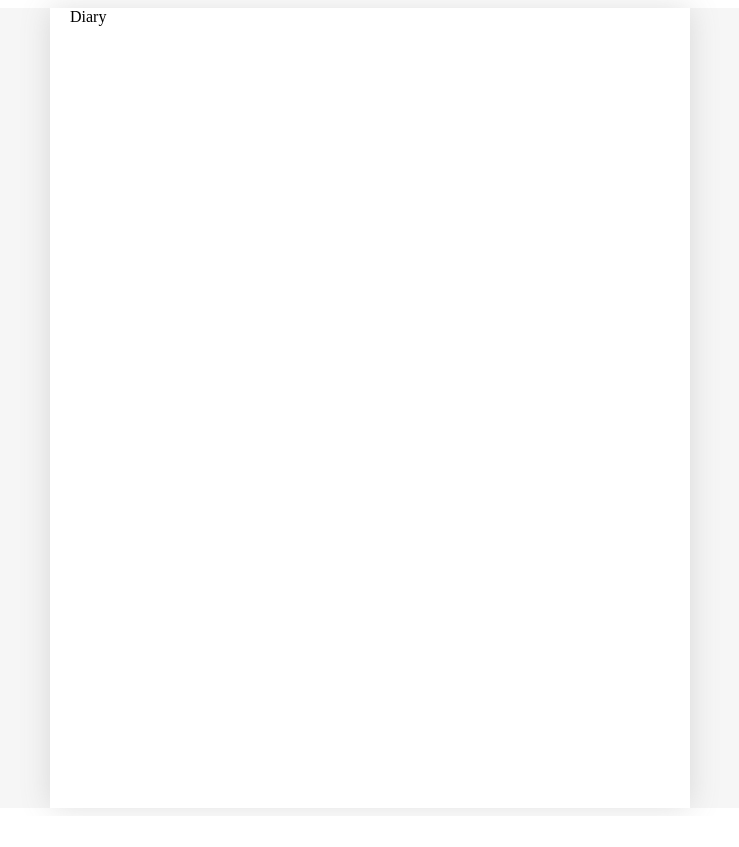
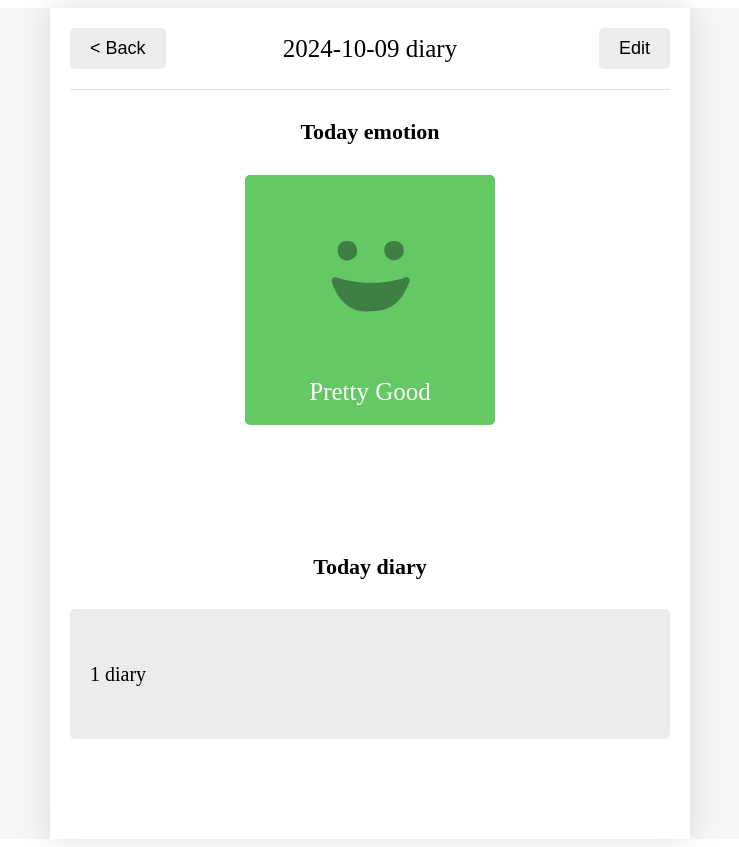
Before and after one commit to jisung-lee7/play-react, a React (Create React App) app: page /diary/1 in a window 1280 px wide. Shown: the whole page, without its empty margins (270-1009 px from the left). Before the commit the page ends 816 px from the top, so only its background shows below. Built offline with nearby package versions, Linux system fonts and the light colour scheme.

Commit message:
feat: add feature of Diary page

```diff
--- a/src/components/emotional-diary/editor/editor.jsx
+++ b/src/components/emotional-diary/editor/editor.jsx
@@ -3,45 +3,8 @@ import EmotionItem from '../emotion-item/emotion-item'
 import Button from '../elements/button/button'
 import { useEffect, useState } from 'react'
 import { useNavigate } from 'react-router-dom'
-
-const emotionList = [
-  {
-    emotionId: 1,
-    emotionName: 'Pretty Good'
-  },
-  {
-    emotionId: 2,
-    emotionName: 'Good'
-  },
-  {
-    emotionId: 3,
-    emotionName: 'So so'
-  },
-  {
-    emotionId: 4,
-    emotionName: 'Bad'
-  },
-  {
-    emotionId: 5,
-    emotionName: 'Very bad'
-  }
-]
-
-const getStringedDate = (targetDate) => {
-  let year = targetDate.getFullYear()
-  let month = targetDate.getMonth() + 1
-  let date = targetDate.getDate()
-
-  if (month < 10) {
-    month = `0${month}`
-  }
-
-  if (date < 10) {
-    date = `0${date}`
-  }
-
-  return `${year}-${month}-${date}`
-}
+import { emotionList } from '../../../utils/constants'
+import { getStringedDate } from '../../../utils/get-stringed-date'
 
 const Editor = ({ initDiarys, onSubmit }) => {
   const [input, setInput] = useState({
--- /dev/null
+++ b/src/components/emotional-diary/hooks/useDiary.jsx
@@ -0,0 +1,25 @@
+import { useContext, useEffect, useState } from 'react'
+import { Navigate } from 'react-router-dom'
+import { DiaryStateContext } from '../emotional-diary/emotional-diary'
+
+const useDiary = (id) => {
+  const diarys = useContext(DiaryStateContext)
+  const [currentDiaryItem, setCurrentDiaryItem] = useState()
+
+  useEffect(() => {
+    const currentDiaryItem = diarys.find(
+      (diary) => String(diary.id) === String(id)
+    )
+
+    if (!currentDiaryItem) {
+      window.alert('Invalid access.')
+      Navigate('/', { replace: true })
+    }
+
+    setCurrentDiaryItem(currentDiaryItem)
+  }, [id, diarys])
+
+  return currentDiaryItem
+}
+
+export default useDiary
--- a/src/components/emotional-diary/pages/diary.jsx
+++ b/src/components/emotional-diary/pages/diary.jsx
@@ -1,10 +1,38 @@
-import { useParams } from 'react-router-dom'
+import { useNavigate, useParams } from 'react-router-dom'
+import useDiary from '../hooks/useDiary'
+import { getStringedDate } from '../../../utils/get-stringed-date'
+import Button from '../elements/button/button'
+import Header from '../elements/header/header'
+import Viewer from '../viewer/viewer'
 
 const Diary = () => {
   const params = useParams()
-  console.log(params)
+  const navigate = useNavigate()
 
-  return <div>Diary</div>
+  const currentDiaryItem = useDiary(params.id)
+
+  if (!currentDiaryItem) {
+    return <div>Loading data...</div>
+  }
+
+  const { createdDate, emotionId, content } = currentDiaryItem
+  const title = getStringedDate(new Date(createdDate))
+
+  return (
+    <div>
+      <Header
+        title={`${title} diary`}
+        leftChild={<Button text={'< Back'} onClick={() => navigate(-1)} />}
+        rightChild={
+          <Button
+            text={'Edit'}
+            onClick={() => navigate(`/edit/${params.id}`)}
+          />
+        }
+      />
+      <Viewer emotionId={emotionId} content={content} />
+    </div>
+  )
 }
 
 export default Diary
--- a/src/components/emotional-diary/pages/edit.jsx
+++ b/src/components/emotional-diary/pages/edit.jsx
@@ -1,19 +1,17 @@
-import { useContext, useEffect, useState } from 'react'
+import { useContext } from 'react'
 import { useNavigate, useParams } from 'react-router-dom'
+import useDiary from '../hooks/useDiary'
 import Editor from '../editor/editor'
 import Button from '../elements/button/button'
 import Header from '../elements/header/header'
-import {
-  DiaryDispatchContext,
-  DiaryStateContext
-} from '../emotional-diary/emotional-diary'
+import { DiaryDispatchContext } from '../emotional-diary/emotional-diary'
 
 const Edit = () => {
-  const [currentDiaryItem, setCurrentDiaryItem] = useState()
   const params = useParams()
-  const diarys = useContext(DiaryStateContext)
   const { handleToEdit, handleToDelete } = useContext(DiaryDispatchContext)
   const navigate = useNavigate()
+  const currentDiaryItem = useDiary(params.id)
+
   const handleToBack = () => {
     navigate(-1)
   }
@@ -41,19 +39,6 @@ const Edit = () => {
     }
   }
 
-  useEffect(() => {
-    const currentDiaryItem = diarys.find(
-      (diary) => String(diary.id) === String(params.id)
-    )
-
-    if (!currentDiaryItem) {
-      window.alert('Invalid access.')
-      navigate('/', { replace: true })
-    }
-
-    setCurrentDiaryItem(currentDiaryItem)
-  }, [params.id, diarys])
-
   return (
     <div>
       <div>
--- /dev/null
+++ b/src/components/emotional-diary/viewer/viewer.css
@@ -0,0 +1,69 @@
+.viewer>div {
+  width: 100%;
+  margin-bottom: 100px;
+  display: flex;
+  flex-direction: column;
+  align-items: center;
+  text-align: center;
+}
+
+.viewer>div>h4 {
+  font-size: 22px;
+  font-weight: bold;
+}
+
+.viewer .emotion_img_wrapper {
+  width: 250px;
+  height: 250px;
+  border-radius: 5px;
+
+  display: flex;
+  flex-direction: column;
+  align-items: center;
+  justify-content: space-around;
+
+  color: white;
+  font-size: 25px;
+}
+
+.viewer .emotion_img_wrapper_1 {
+  color: white;
+  background-color: rgb(100, 201, 100);
+}
+
+.viewer .emotion_img_wrapper_2 {
+  color: white;
+  background-color: rgb(157, 215, 114);
+}
+
+.viewer .emotion_img_wrapper_3 {
+  color: white;
+  background-color: rgb(253, 206, 23);
+}
+
+.viewer .emotion_img_wrapper_4 {
+  color: white;
+  background-color: rgb(253, 132, 70);
+}
+
+.viewer .emotion_img_wrapper_5 {
+  color: white;
+  background-color: rgb(253, 86, 95);
+}
+
+.viewer .content_wrapper {
+  width: 100%;
+  background-color: rgb(236, 236, 236);
+  border-radius: 5px;
+
+  word-break: keep-all;
+  overflow-wrap: break-word;
+}
+
+.viewer .content_wrapper>p {
+  padding: 20px;
+  text-align: left;
+  font-size: 20px;
+  font-weight: 400;
+  line-height: 2.5;
+}
--- /dev/null
+++ b/src/components/emotional-diary/viewer/viewer.jsx
@@ -0,0 +1,28 @@
+import './viewer.css'
+import { getEmotionImage } from '../../../utils/get-emotion-image'
+import { emotionList } from '../../../utils/constants'
+
+const Viewer = ({ emotionId, content }) => {
+  const emotionItem = emotionList.find(
+    (emotion) => String(emotion.emotionId) === String(emotionId)
+  )
+  return (
+    <div className="viewer">
+      <div className="img_section">
+        <h4>Today emotion</h4>
+        <div className={`emotion_img_wrapper emotion_img_wrapper_${emotionId}`}>
+          <img src={getEmotionImage(emotionId)} />
+          <div>{emotionItem.emotionName}</div>
+        </div>
+      </div>
+      <div className="content_section">
+        <h4>Today diary</h4>
+        <div className="content_wrapper">
+          <p>{content}</p>
+        </div>
+      </div>
+    </div>
+  )
+}
+
+export default Viewer
--- /dev/null
+++ b/src/utils/constants.js
@@ -0,0 +1,22 @@
+export const emotionList = [
+  {
+    emotionId: 1,
+    emotionName: 'Pretty Good'
+  },
+  {
+    emotionId: 2,
+    emotionName: 'Good'
+  },
+  {
+    emotionId: 3,
+    emotionName: 'So so'
+  },
+  {
+    emotionId: 4,
+    emotionName: 'Bad'
+  },
+  {
+    emotionId: 5,
+    emotionName: 'Very bad'
+  }
+]
--- /dev/null
+++ b/src/utils/get-stringed-date.js
@@ -0,0 +1,15 @@
+export const getStringedDate = (targetDate) => {
+  let year = targetDate.getFullYear()
+  let month = targetDate.getMonth() + 1
+  let date = targetDate.getDate()
+
+  if (month < 10) {
+    month = `0${month}`
+  }
+
+  if (date < 10) {
+    date = `0${date}`
+  }
+
+  return `${year}-${month}-${date}`
+}
```
